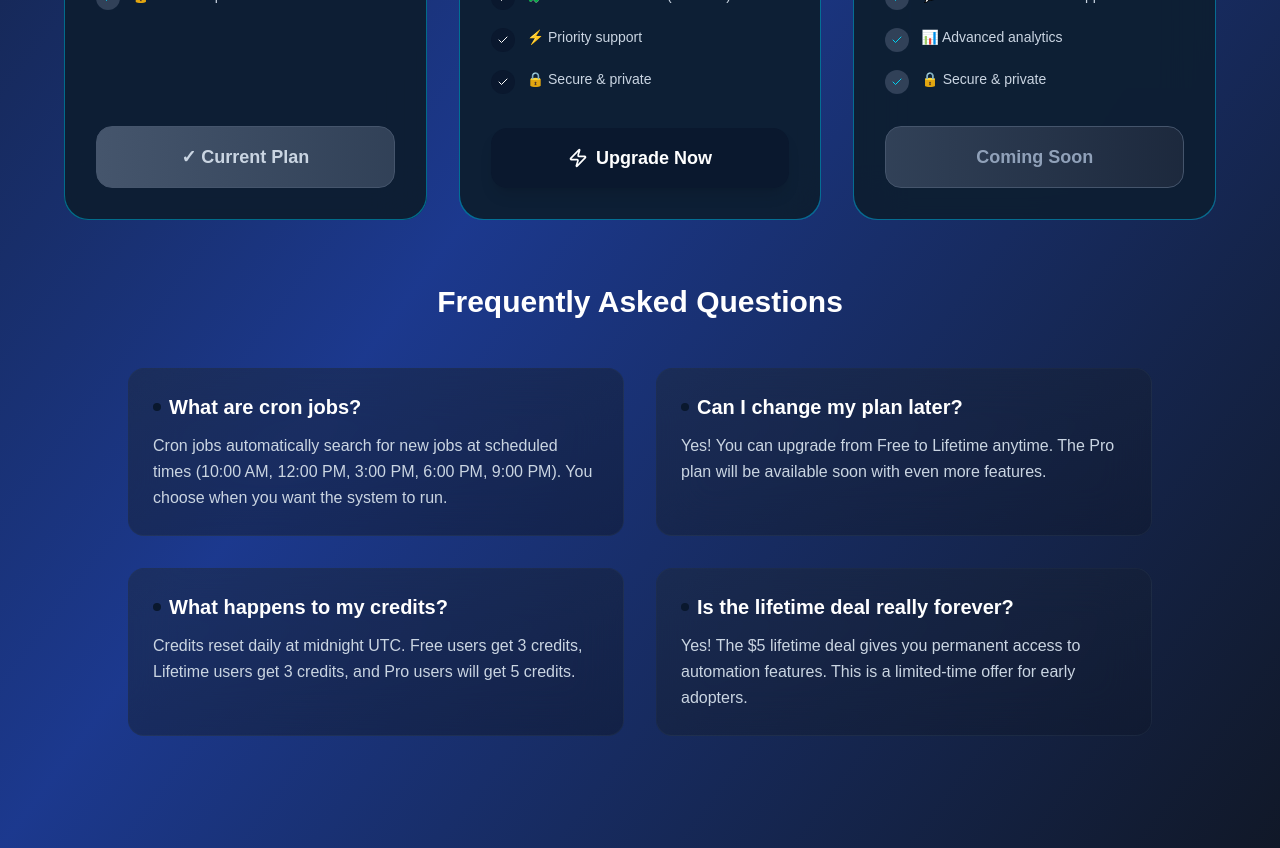
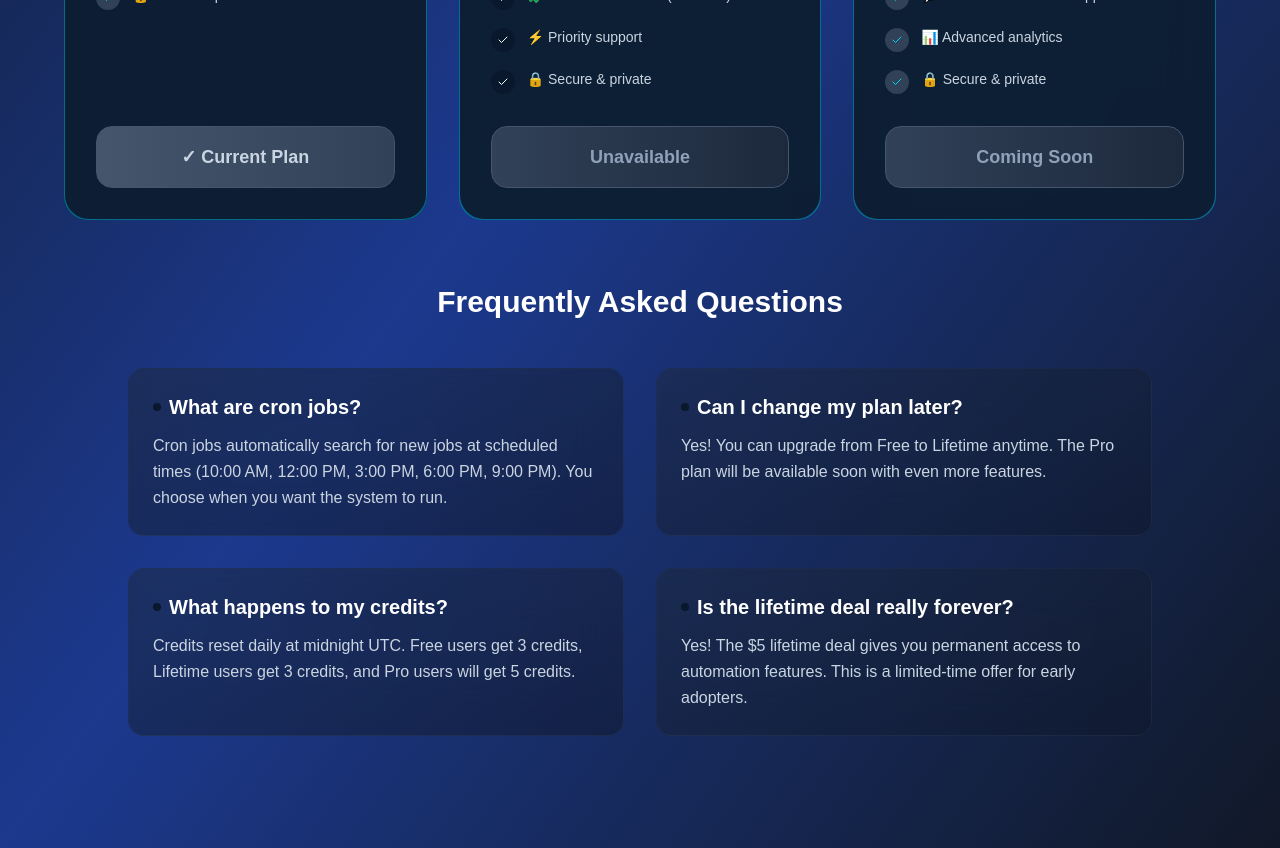
Before and after one commit to krishnendusukumar/kron-jobs, a Next.js app: page /test-pricing in a window 1280 px wide. Shown: the part 880-1728 px from the top of the page. Built offline with nearby package versions, Linux system fonts and the light colour scheme; no server answers.

Commit message:
dodo webhook added

```diff
--- a/src/components/PricingSection/page.tsx
+++ b/src/components/PricingSection/page.tsx
@@ -39,6 +39,13 @@ const PricingSection: React.FC<PricingSectionProps> = ({
             if (planId === 'lifetime' || planId === 'pro') {
                 // Build the Dodo payment link dynamically
                 const productId = process.env.NEXT_PUBLIC_DODO_PRODUCT_ID;
+                console.log('🔍 Dodo payment check:', {
+                    planId,
+                    productId: productId ? 'SET' : 'MISSING',
+                    userProfileEmail: userProfile.email,
+                    userProfileId: userProfile.user_id
+                });
+
                 if (!productId) {
                     setUpgradeError('Payment system is being configured. Please try again in a few minutes or contact support.');
                     setIsUpgrading(false);
@@ -88,9 +95,37 @@ const PricingSection: React.FC<PricingSectionProps> = ({
     };
 
     const canUpgrade = (planId: string) => {
-        if (planId === 'free') return false;
-        if (planId === 'pro') return false; // Coming soon
-        if (isCurrentPlan(planId)) return false;
+        const currentPlan = getCurrentPlan();
+        const isCurrent = isCurrentPlan(planId);
+        const hasProfile = !!userProfile;
+
+        console.log('🔍 canUpgrade check:', {
+            planId,
+            currentPlan,
+            isCurrent,
+            hasProfile,
+            isFreePlan: planId === 'free',
+            isProPlan: planId === 'pro'
+        });
+
+        if (planId === 'free') {
+            console.log('❌ Free plan cannot be upgraded');
+            return false;
+        }
+        if (planId === 'pro') {
+            console.log('❌ Pro plan is coming soon');
+            return false; // Coming soon
+        }
+        if (isCurrent) {
+            console.log('❌ User already has this plan');
+            return false;
+        }
+        if (!hasProfile) {
+            console.log('❌ No user profile found');
+            return false; // Need user profile to upgrade
+        }
+
+        console.log('✅ Plan can be upgraded');
         return true;
     };
 
```
